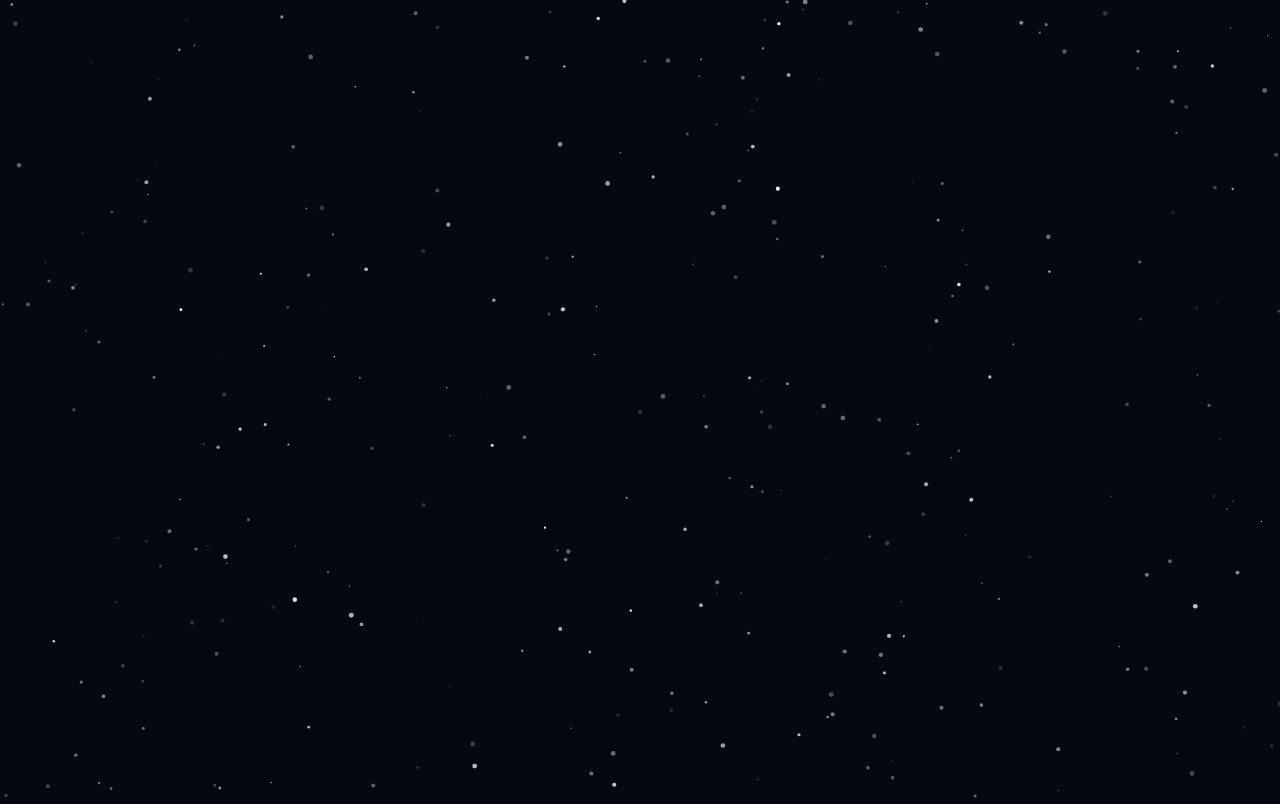
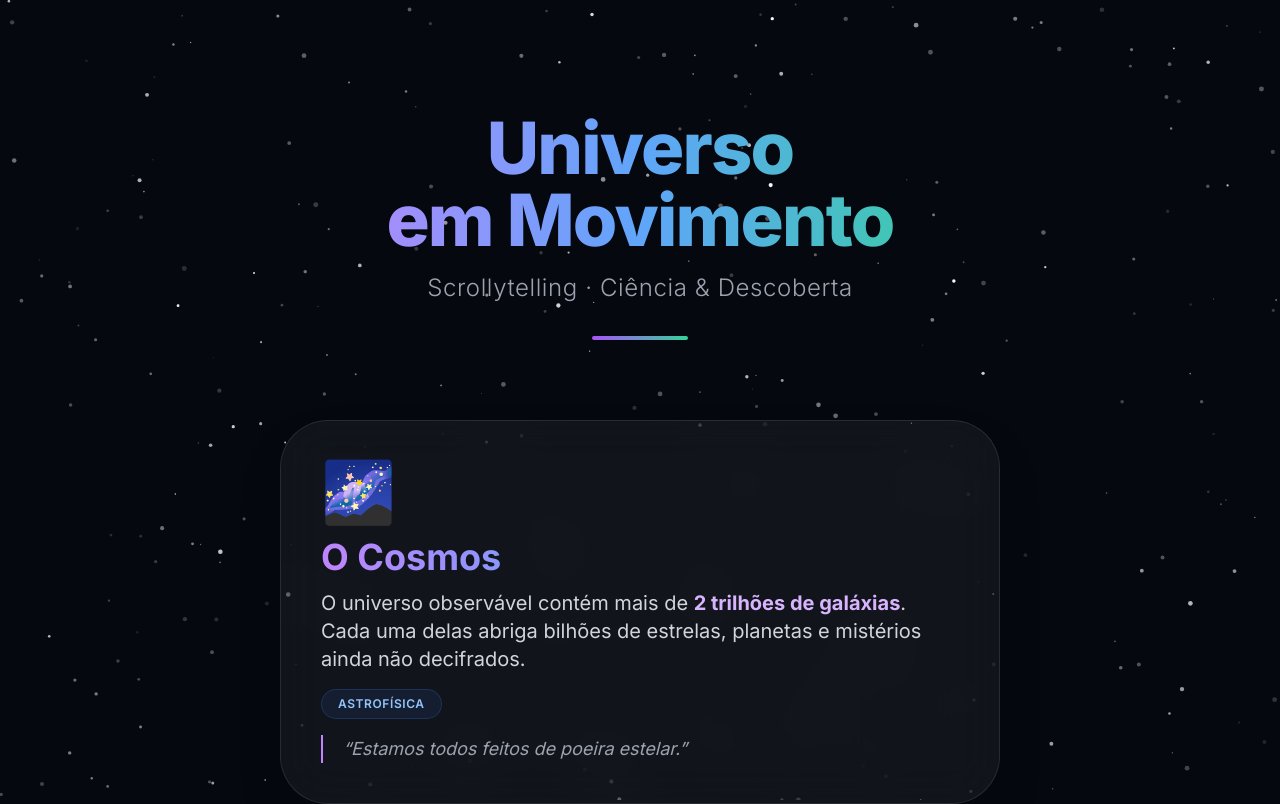
Before and after one commit to Testando0/Realizm, a Next.js app: page / in a window 1280 px wide. Shown: the top 804 px of the page. Built offline with nearby package versions, Linux system fonts and the light colour scheme.

Commit message:
Add Tailwind CSS configuration with custom animations

```diff
--- /dev/null
+++ b/tailwind.config.js
@@ -0,0 +1,24 @@
+/** @type {import('tailwindcss').Config} */
+module.exports = {
+  content: ['./app/**/*.{js,ts,jsx,tsx,mdx}'],
+  theme: {
+    extend: {
+      fontFamily: { sans: ['Inter', 'system-ui', 'sans-serif'] },
+      keyframes: {
+        pulseGlow: {
+          '0%,100%': { opacity: 0.6, transform: 'scale(1)' },
+          '50%': { opacity: 1, transform: 'scale(1.05)' },
+        },
+        float: {
+          '0%,100%': { transform: 'translateY(0px)' },
+          '50%': { transform: 'translateY(-20px)' },
+        },
+      },
+      animation: {
+        pulseGlow: 'pulseGlow 8s ease-in-out infinite',
+        float: 'float 6s ease-in-out infinite',
+      },
+    },
+  },
+  plugins: [],
+};
```
